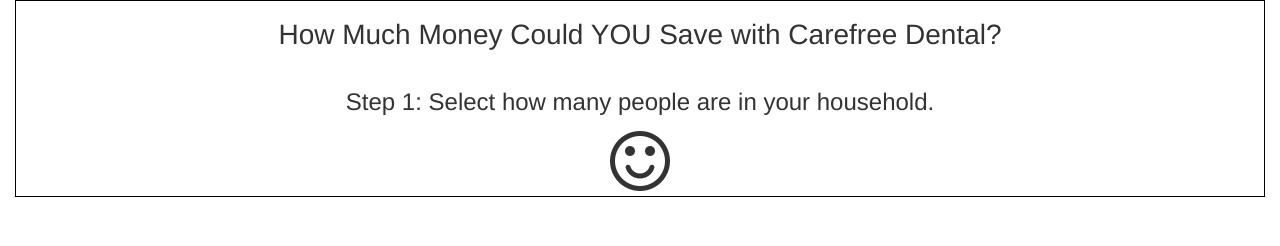
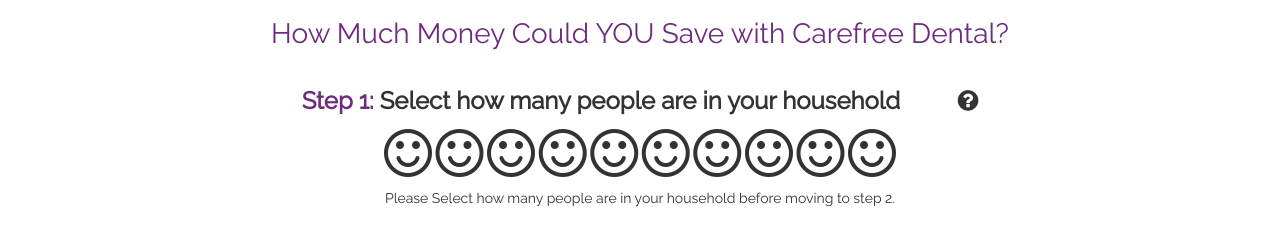
Before and after one commit to scottmc526/bkmedia, a plain HTML site: page public/index.html in a window 1280 px wide. Drawn offline with nearby package versions, Linux system fonts and the light colour scheme; some packages are replaced by stand-ins of ours.

Commit message:
layout for step one

```diff
--- a/public/css/main.css
+++ b/public/css/main.css
@@ -6,7 +6,14 @@
   display: flex;
   flex-direction: column;
   align-items: center;
-  border: 1px solid black;
   width: 100%;
   height: auto;
+  font-family: 'Raleway', sans-serif;
 }
+
+.title {
+  color: #6e2c7e;
+}
+.fa:hover {
+  color: #6e2c7e;
+}
--- a/public/index.html
+++ b/public/index.html
@@ -7,6 +7,7 @@
     <link rel="stylesheet" href="css/main.css">
     <link rel="stylesheet" href="https://cdnjs.cloudflare.com/ajax/libs/normalize/4.2.0/normalize.min.css">
     <link rel="stylesheet" href="https://maxcdn.bootstrapcdn.com/font-awesome/4.6.3/css/font-awesome.min.css">
+    <link href='https://fonts.googleapis.com/css?family=Raleway' rel='stylesheet' type='text/css'>
   </head>
   <body>
     <div ng-view></div>
--- a/public/partials/index.html
+++ b/public/partials/index.html
@@ -1,7 +1,19 @@
 <div class='container'>
   <div class='stepOne'>
-    <h1>How Much Money Could YOU Save with Carefree Dental?</h1>
-    <h3>Step 1: Select how many people are in your household. </h3>
-    <i class="fa fa-smile-o fa-5x" aria-hidden="true"></i>
+    <h1 class='title'>How Much Money Could YOU Save with Carefree Dental?</h1>
+    <h3><strong><span class='title'>Step 1:</span> Select how many people are in your household  </strong><i class="fa fa-question-circle fa-ul" aria-hidden="true"></i></h3>
+    <div class='imgContainer'>
+      <i class="fa fa-smile-o fa-4x" aria-hidden="true"></i>
+      <i class="fa fa-smile-o fa-4x" aria-hidden="true"></i>
+      <i class="fa fa-smile-o fa-4x" aria-hidden="true"></i>
+      <i class="fa fa-smile-o fa-4x" aria-hidden="true"></i>
+      <i class="fa fa-smile-o fa-4x" aria-hidden="true"></i>
+      <i class="fa fa-smile-o fa-4x" aria-hidden="true"></i>
+      <i class="fa fa-smile-o fa-4x" aria-hidden="true"></i>
+      <i class="fa fa-smile-o fa-4x" aria-hidden="true"></i>
+      <i class="fa fa-smile-o fa-4x" aria-hidden="true"></i>
+      <i class="fa fa-smile-o fa-4x" aria-hidden="true"></i>
+    </div>
+    <h5>Please Select how many people are in your household before moving to step 2.</h5>
   </div>
 </div>
```
